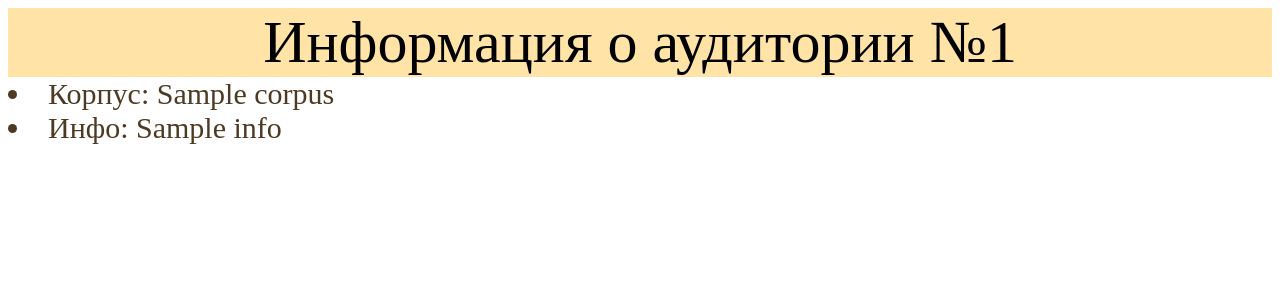
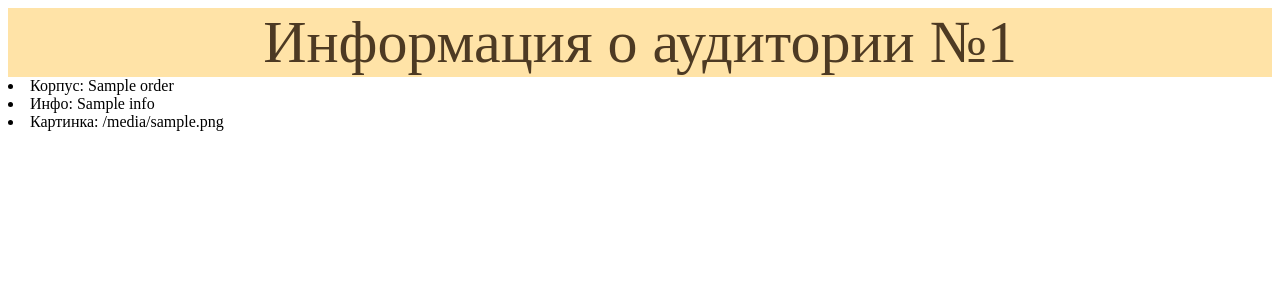
Before and after one commit to nastyakurzanova/University-backend, a Django app: template rip_lab1/pythonproject/templates/order.html in a window 1280 px wide. Shown: the top 300 px of the page. Run offline with Django 4.2, Linux system fonts and the light colour scheme; the template is opened without the code that fills it: most values are stand-ins (such as "Sample title", 1, 10 or a date in 2020).

Commit message:
добавление вывода информации об аудиториях

```diff
--- a/rip_lab1/pythonproject/static/css/examp.css
+++ b/rip_lab1/pythonproject/static/css/examp.css
@@ -4,12 +4,15 @@
     vertical-align: middle;
     display: flex;
     text-align: center;
-    background-color: #FFE3A7;
+    background-color: #f4e0b59b;
   }
   .text{
     font-size: 30px;
     color: #4D3A23;
+    background-color: #f4e0b59b;
   }
+
+
   .cards{
     font-size: 45px;
     background-color: #FFE3A7;
@@ -36,6 +39,8 @@ a{
 .order-listtext{
   font-size: 60px;
   text-align: center;
+  text-emphasis-color:#4D3A23;;
+  color: #4D3A23;
   background-color: #FFE3A7;
 }
 .container {
@@ -78,5 +83,5 @@ a{
     vertical-align: middle;
     transition: transform 0.2s ease-in-out;
     border-radius: 10px;
-    background-color: #FFE3A7;
+    background-color: #f4e0b59b;
 }
--- a/rip_lab1/pythonproject/templates/order.html
+++ b/rip_lab1/pythonproject/templates/order.html
@@ -1,13 +1,12 @@
 
 {% extends 'base.html' %}
+{% load static %}
 
-{% block title %}Заказ №{{ data.id }}{% endblock %}
+{% block title %}Информация{{data.orders.title}} {% endblock %}
 
 {% block content %}
 <div class="order-listtext">Информация о аудитории №{{ data.id }} </div>
-<div class="text" >
-    <!-- {{element.src}} -->
-    <li> Корпус:  {{element.definition.corpus}}</li>
-    <li>  Инфо: {{element.definition.info}} </li>
-</div>
+    <li> Корпус: {{data.orders.title}}  </li>
+    <li>  Инфо: {{data.orders.definition.info}}</li>
+    <li>  Картинка: {{data.orders.src}} </li>
 {% endblock %}
--- a/rip_lab1/pythonproject/templates/orders.html
+++ b/rip_lab1/pythonproject/templates/orders.html
@@ -1,12 +1,11 @@
 {% extends 'base.html' %}
 {% load static %}
-{% block title %}Список заказов{% endblock %}
+{% block title %}Аудитории{% endblock %}
 
 {% block content %}
 <ul>
     <!-- http://fn.bmstu.ru/images/footer_fn.png -->
     <div class="order-text">Аудитории МГТУ{{ data.id }} <img src="http://fn.bmstu.ru/images/footer_fn.png"/></div>
-    <!-- <img src="{% static element.src %}"/> -->
     <form action="" method="get">
         <!-- {% csrf_token %} -->
         <input id="text" name="sub" type="text" value="{{data.query}}"><br><br>
--- a/rip_lab1/pythonproject/views.py
+++ b/rip_lab1/pythonproject/views.py
@@ -33,9 +33,15 @@ info_arr =  [
 #     }})
 
 def GetOrder(request, id):
+    order = next((sub for sub in info_arr if sub["id"] == id), None)
+    if order:
+        print(order["title"])
+    else:
+        print("Not found!")
     return render(request, 'order.html', {'data' : {
         'current_date': date.today(),
         'id': id,
+        'orders': order,
     }})
 
 def GetOrders(request):
```
